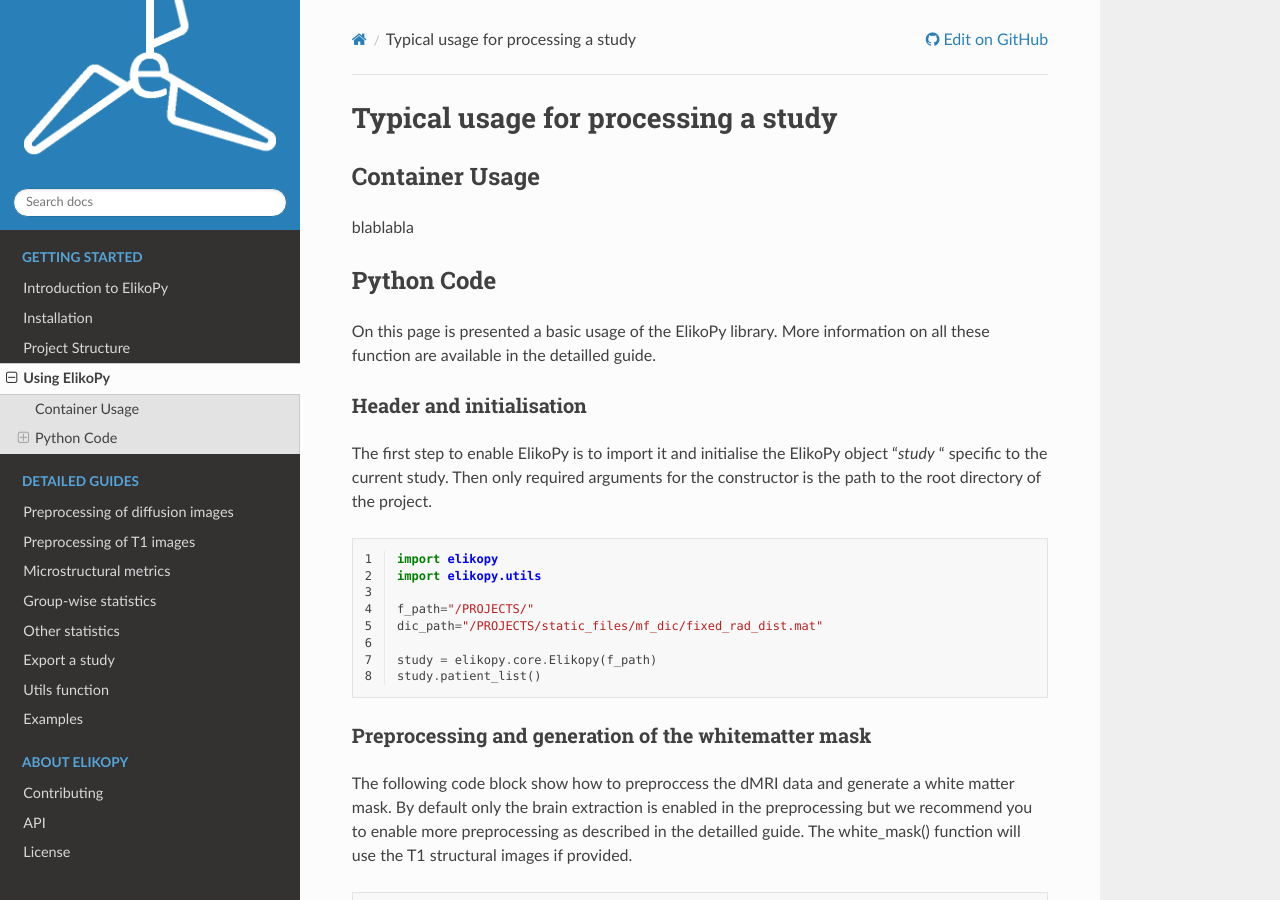
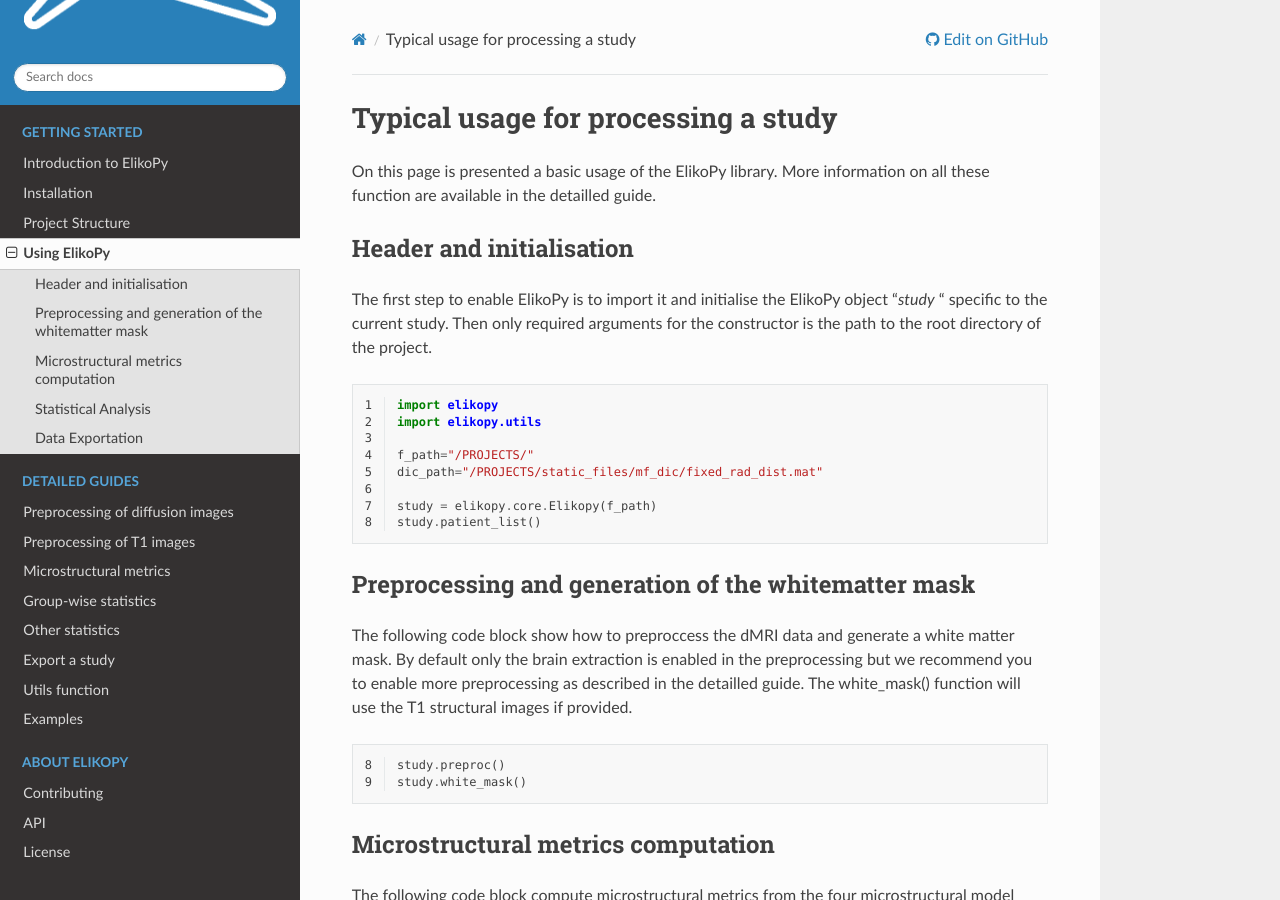
Before and after one commit to Hyedryn/elikopy, a Sphinx documentation site: the page built from docs/elikopy_usage.rst, in a window 1280 px wide and 900 px high. Built offline with Sphinx 7.4.7 and the Read the Docs theme 2.0.0, drawn with Linux system fonts in a browser that asks for light colours.

Commit message:
Fix caption

```diff
--- a/docs/elikopy_usage.rst
+++ b/docs/elikopy_usage.rst
@@ -3,16 +3,6 @@
 ====================================
 Typical usage for processing a study
 ====================================
-
----------------
-Container Usage
----------------
-
-blablabla
-
------------
-Python Code
------------
 
 On this page is presented a basic usage of the ElikoPy library. More information on all these function are available in the detailled guide.
 
--- a/docs/preprocessing_dmri.rst
+++ b/docs/preprocessing_dmri.rst
@@ -42,6 +42,8 @@ Description
 	:width: 800
 	:alt: Original b0 images and binary mask obtained with using median_otsu are shown in the left and middle panels, while the thresholded histogram used by median otsu is shown in the right panel.
 
+	Original b0 images and binary mask obtained with using median_otsu are shown in the left and middle panels, while the thresholded histogram used by median otsu is shown in the right panel.
+
 The brain is extracted from the skull and other tissues surrounding the brain to increase
 the processing efficiency of subsequent steps. In addition to the gain of processing speed
 for several algorithms, removal of non brain tissues is a fundamental step in enabling
@@ -79,6 +81,8 @@ Description
 	:width: 800
 	:alt: Original and denoised b0 images are shown in the left and middle panels, while the difference between these images is shown in the right panel. An unstructured spatial distribution of the right image indicates extraction of random thermal noise.
 
+	Original and denoised b0 images are shown in the left and middle panels, while the difference between these images is shown in the right panel. An unstructured spatial distribution of the right image indicates extraction of random thermal noise.
+
 To reduce Rician noise typically found in MR images, the input images are denoised
 using the Marchenko-Pastur PCA technique as implemented in DiPy. Since the noise in
 diffusion data is spatially dependent in the case of multichannel receive coils, Principal component analysis of Marchenko-Pastur (MPPCA) noise-only
@@ -99,6 +103,8 @@ Description
 .. image:: pictures/preproc_gibbs.jpg
 	:width: 800
 	:alt: Gibbs ringing correction, uncorrected and b0 images corrected for Gibbs ringing are shown in the left and middle panels, while the difference between these images is shown in the right panel. Gibbs ringing artifacts typically occur at interfaces with sharp changes in intensity.
+
+	Gibbs ringing correction, uncorrected and b0 images corrected for Gibbs ringing are shown in the left and middle panels, while the difference between these images is shown in the right panel. Gibbs ringing artifacts typically occur at interfaces with sharp changes in intensity.
 
 
 In general, in the context of diffusion-weighted imaging, derived diffusion-based estimates
```
